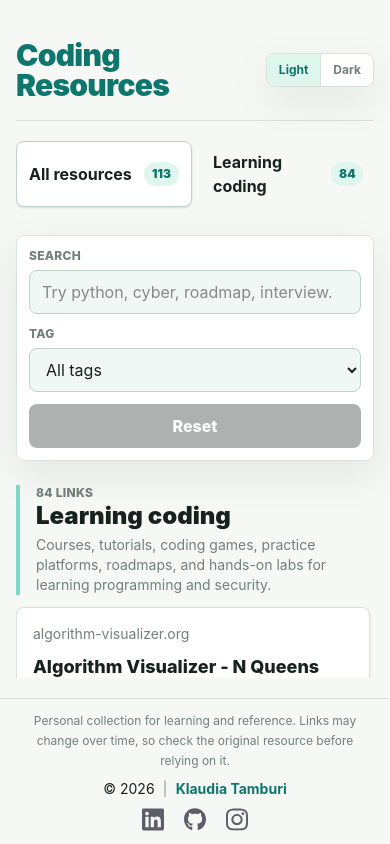
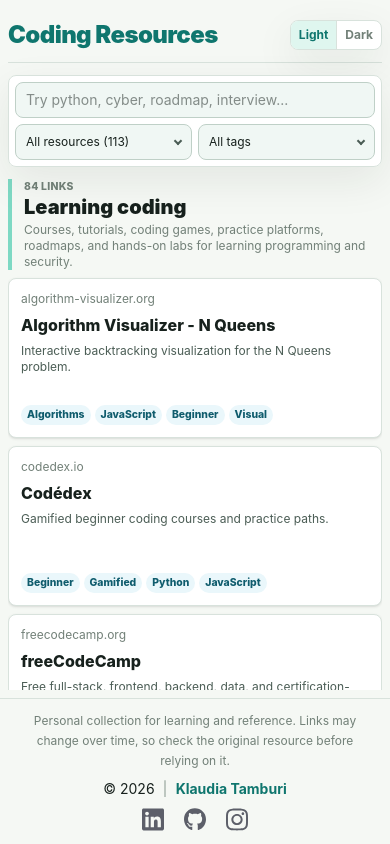
Before and after one commit to ktamburi/coding-resources, a Vue app: page / in a window 390 px wide. Built offline with nearby package versions, Linux system fonts and the light colour scheme.

Commit message:
improve responsive layout

```diff
--- a/src/App.vue
+++ b/src/App.vue
@@ -76,10 +76,10 @@ function resetFilters() {
 
 <template>
   <div class="flex h-screen flex-col overflow-hidden">
-    <div class="mx-auto flex min-h-0 w-full max-w-[1480px] flex-1 flex-col px-4 py-5">
+    <div class="flex min-h-0 w-full flex-1 flex-col px-2 py-2 sm:px-4 sm:py-5">
       <AppHeader />
 
-      <main class="grid min-h-0 flex-1 gap-6 pt-5 lg:grid-cols-[260px_minmax(0,1fr)]">
+      <main class="grid min-h-0 flex-1 gap-3 pt-3 sm:gap-6 sm:pt-5 lg:grid-cols-[260px_minmax(0,1fr)]">
         <SectionSidebar
           v-model:selected-section="selectedSection"
           :sections="sectionOptions"
@@ -88,14 +88,17 @@ function resetFilters() {
 
         <section class="flex min-h-0 min-w-0 flex-col">
           <ResourceFilters
+            v-model:selected-section="selectedSection"
             v-model:search-term="searchTerm"
             v-model:selected-tag="selectedTag"
+            :sections="sectionOptions"
+            :total-resources="totalResources"
             :tags="allTags"
             :active-filters-count="activeFiltersCount"
             @reset="resetFilters"
           />
 
-          <div class="min-h-0 flex-1 overflow-y-auto pr-1">
+          <div class="no-scrollbar min-h-0 flex-1 overflow-y-auto">
             <ResourceSection v-for="section in filteredSections" :key="section.id" :section="section" />
           </div>
         </section>
--- a/src/components/AppHeader.vue
+++ b/src/components/AppHeader.vue
@@ -3,8 +3,8 @@ import ThemeSwitch from './ThemeSwitch.vue'
 </script>
 
 <template>
-  <header class="flex items-center justify-between gap-4 border-b border-[var(--border)] py-5">
-    <h1 class="text-3xl font-black leading-none tracking-tight text-[var(--accent)] sm:text-4xl">Coding Resources</h1>
+  <header class="flex items-center justify-between gap-3 border-b border-[var(--border)] py-3 sm:gap-4 sm:py-5">
+    <h1 class="text-2xl font-black leading-none tracking-tight text-[var(--accent)] sm:text-4xl">Coding Resources</h1>
     <ThemeSwitch />
   </header>
 </template>
--- a/src/components/ResourceCard.vue
+++ b/src/components/ResourceCard.vue
@@ -9,21 +9,21 @@ defineProps<{
 
 <template>
   <a
-    class="grid min-h-56 grid-rows-[auto_auto_1fr_auto] gap-3 rounded-lg border border-[var(--border)] bg-[var(--surface)] p-4 shadow-sm transition hover:-translate-y-0.5 hover:border-[var(--border-strong)] hover:shadow-[var(--shadow)]"
+    class="grid min-h-40 grid-rows-[auto_auto_1fr_auto] gap-2 rounded-lg border border-[var(--border)] bg-[var(--surface)] p-3 shadow-sm transition hover:-translate-y-0.5 hover:border-[var(--border-strong)] hover:shadow-[var(--shadow)] sm:min-h-56 sm:gap-3 sm:p-4"
     :href="resource.url"
     target="_blank"
     rel="noreferrer"
   >
-    <span class="truncate text-sm text-[var(--text-muted)]">{{ getHostname(resource.url) }}</span>
+    <span class="truncate text-xs text-[var(--text-muted)] sm:text-sm">{{ getHostname(resource.url) }}</span>
 
-    <h3 class="text-lg font-extrabold leading-tight text-[var(--text)]">{{ resource.title }}</h3>
-    <p class="text-sm text-[var(--text-soft)]">{{ resource.description }}</p>
+    <h3 class="text-base font-extrabold leading-tight text-[var(--text)] sm:text-lg">{{ resource.title }}</h3>
+    <p class="text-xs text-[var(--text-soft)] sm:text-sm">{{ resource.description }}</p>
 
-    <div class="flex flex-wrap gap-1.5" aria-label="Tags">
+    <div class="flex flex-wrap gap-1 sm:gap-1.5" aria-label="Tags">
       <span
         v-for="tag in resource.tags"
         :key="tag"
-        class="max-w-full break-words rounded-full bg-[var(--tag-bg)] px-2 py-1 text-xs font-extrabold text-[var(--tag-text)]"
+        class="max-w-full break-words rounded-full bg-[var(--tag-bg)] px-1.5 py-0.5 text-[0.65rem] font-extrabold text-[var(--tag-text)] sm:px-2 sm:py-1 sm:text-xs"
       >
         {{ tag }}
       </span>
--- a/src/components/ResourceFilters.vue
+++ b/src/components/ResourceFilters.vue
@@ -1,51 +1,213 @@
 <script setup lang="ts">
-defineProps<{
+import { computed, onBeforeUnmount, onMounted, ref } from 'vue'
+import type { SectionOption } from '../types/resources'
+
+const props = defineProps<{
+  selectedSection: string
   searchTerm: string
   selectedTag: string
+  sections: SectionOption[]
+  totalResources: number
   tags: string[]
   activeFiltersCount: number
 }>()
 
 const emit = defineEmits<{
+  'update:selectedSection': [value: string]
   'update:searchTerm': [value: string]
   'update:selectedTag': [value: string]
   reset: []
 }>()
+
+const isSectionDropdownOpen = ref(false)
+const isTagDropdownOpen = ref(false)
+const sectionDropdown = ref<HTMLElement | null>(null)
+const tagDropdown = ref<HTMLElement | null>(null)
+
+const selectedSectionLabel = computed(() => {
+  if (props.selectedSection === 'all') {
+    return `All resources (${props.totalResources})`
+  }
+
+  const section = props.sections.find((section) => section.id === props.selectedSection)
+
+  return section ? `${section.title} (${section.filtered})` : 'All resources'
+})
+
+const selectedTagLabel = computed(() => (props.selectedTag === 'all' ? 'All tags' : props.selectedTag))
+
+function toggleSectionDropdown() {
+  isSectionDropdownOpen.value = !isSectionDropdownOpen.value
+  isTagDropdownOpen.value = false
+}
+
+function toggleTagDropdown() {
+  isTagDropdownOpen.value = !isTagDropdownOpen.value
+  isSectionDropdownOpen.value = false
+}
+
+function selectSection(sectionId: string) {
+  emit('update:selectedSection', sectionId)
+  isSectionDropdownOpen.value = false
+}
+
+function selectTag(tag: string) {
+  emit('update:selectedTag', tag)
+  isTagDropdownOpen.value = false
+}
+
+function closeDropdowns(event: MouseEvent) {
+  if (!sectionDropdown.value?.contains(event.target as Node)) {
+    isSectionDropdownOpen.value = false
+  }
+
+  if (!tagDropdown.value?.contains(event.target as Node)) {
+    isTagDropdownOpen.value = false
+  }
+}
+
+onMounted(() => document.addEventListener('click', closeDropdowns))
+onBeforeUnmount(() => document.removeEventListener('click', closeDropdowns))
 </script>
 
 <template>
   <div
-    class="z-10 grid shrink-0 gap-3 rounded-lg border border-[var(--border)] bg-[var(--surface)]/95 p-3 shadow-[var(--shadow)] backdrop-blur md:grid-cols-[minmax(260px,1fr)_minmax(180px,280px)_auto] md:items-end"
+    class="z-10 grid shrink-0 grid-cols-2 gap-1.5 rounded-lg border border-[var(--border)] bg-[var(--surface)]/95 p-1.5 shadow-[var(--shadow)] backdrop-blur sm:gap-3 sm:p-3 md:grid-cols-[minmax(260px,1fr)_minmax(180px,260px)_minmax(180px,260px)_auto] md:items-end lg:grid-cols-[minmax(260px,1fr)_minmax(180px,280px)_auto]"
     aria-label="Resource filters"
   >
-    <label class="grid gap-1.5" for="resource-search">
-      <span class="text-xs font-extrabold uppercase tracking-wide text-[var(--text-muted)]">Search</span>
+    <label class="col-span-2 grid gap-1.5 md:col-span-1" for="resource-search">
+      <span class="sr-only sm:not-sr-only sm:text-xs sm:font-extrabold sm:uppercase sm:tracking-wide sm:text-[var(--text-muted)]">
+        Search
+      </span>
       <input
         id="resource-search"
         :value="searchTerm"
         type="search"
-        class="min-h-11 w-full rounded-lg border border-[var(--border-strong)] bg-[var(--surface-soft)] px-3 text-[var(--text)] outline-none focus:border-[var(--secondary)] focus:ring-4 focus:ring-[var(--secondary)]/15"
+        class="min-h-9 w-full rounded-lg border border-[var(--border-strong)] bg-[var(--surface-soft)] px-2.5 text-sm text-[var(--text)] outline-none focus:border-[var(--secondary)] focus:ring-4 focus:ring-[var(--secondary)]/15 sm:min-h-11 sm:px-3 sm:text-base"
         placeholder="Try python, cyber, roadmap, interview..."
         @input="emit('update:searchTerm', ($event.target as HTMLInputElement).value)"
       />
     </label>
 
-    <label class="grid gap-1.5" for="tag-filter">
-      <span class="text-xs font-extrabold uppercase tracking-wide text-[var(--text-muted)]">Tag</span>
-      <select
+    <div
+      ref="sectionDropdown"
+      class="relative grid gap-1.5 lg:hidden"
+      @keydown.escape.stop="isSectionDropdownOpen = false"
+    >
+      <span
+        id="section-filter-label"
+        class="sr-only sm:not-sr-only sm:text-xs sm:font-extrabold sm:uppercase sm:tracking-wide sm:text-[var(--text-muted)]"
+      >
+        Section
+      </span>
+      <button
+        id="section-filter"
+        type="button"
+        class="relative min-h-9 w-full rounded-lg border border-[var(--border-strong)] bg-[var(--surface-soft)] px-2.5 pr-7 text-left text-xs text-[var(--text)] outline-none focus:border-[var(--secondary)] focus:ring-4 focus:ring-[var(--secondary)]/15 sm:min-h-11 sm:px-3 sm:pr-9 sm:text-base"
+        aria-haspopup="listbox"
+        :aria-expanded="isSectionDropdownOpen"
+        aria-labelledby="section-filter-label section-filter"
+        @click="toggleSectionDropdown"
+      >
+        <span class="block truncate">{{ selectedSectionLabel }}</span>
+        <span
+          class="pointer-events-none absolute right-2.5 top-1/2 h-1.5 w-1.5 -translate-y-2/3 rotate-45 border-b-2 border-r-2 border-[var(--text-soft)] sm:right-3 sm:h-2 sm:w-2"
+          aria-hidden="true"
+        />
+      </button>
+
+      <ul
+        v-if="isSectionDropdownOpen"
+        class="no-scrollbar absolute left-0 right-0 top-full z-20 mt-1 max-h-96 overflow-y-auto rounded-lg border border-[var(--border-strong)] bg-[var(--surface)] py-1 shadow-[var(--shadow)]"
+        role="listbox"
+        aria-labelledby="section-filter-label"
+      >
+        <li>
+          <button
+            type="button"
+            class="w-full px-2.5 py-1.5 text-left text-xs font-semibold text-[var(--text)] hover:bg-[var(--accent-light)] sm:px-3 sm:py-2 sm:text-sm"
+            :class="{ 'bg-[var(--accent-light)]': selectedSection === 'all' }"
+            role="option"
+            :aria-selected="selectedSection === 'all'"
+            @click="selectSection('all')"
+          >
+            All resources ({{ totalResources }})
+          </button>
+        </li>
+        <li v-for="section in sections" :key="section.id">
+          <button
+            type="button"
+            class="w-full px-2.5 py-1.5 text-left text-xs font-semibold text-[var(--text)] hover:bg-[var(--accent-light)] sm:px-3 sm:py-2 sm:text-sm"
+            :class="{ 'bg-[var(--accent-light)]': selectedSection === section.id }"
+            role="option"
+            :aria-selected="selectedSection === section.id"
+            @click="selectSection(section.id)"
+          >
+            {{ section.title }} ({{ section.filtered }})
+          </button>
+        </li>
+      </ul>
+    </div>
+
+    <div ref="tagDropdown" class="relative grid gap-1.5" @keydown.escape.stop="isTagDropdownOpen = false">
+      <span
+        id="tag-filter-label"
+        class="sr-only sm:not-sr-only sm:text-xs sm:font-extrabold sm:uppercase sm:tracking-wide sm:text-[var(--text-muted)]"
+      >
+        Tag
+      </span>
+      <button
         id="tag-filter"
-        :value="selectedTag"
-        class="min-h-11 w-full rounded-lg border border-[var(--border-strong)] bg-[var(--surface-soft)] px-3 text-[var(--text)] outline-none focus:border-[var(--secondary)] focus:ring-4 focus:ring-[var(--secondary)]/15"
-        @change="emit('update:selectedTag', ($event.target as HTMLSelectElement).value)"
+        type="button"
+        class="relative min-h-9 w-full rounded-lg border border-[var(--border-strong)] bg-[var(--surface-soft)] px-2.5 pr-7 text-left text-xs text-[var(--text)] outline-none focus:border-[var(--secondary)] focus:ring-4 focus:ring-[var(--secondary)]/15 sm:min-h-11 sm:px-3 sm:pr-9 sm:text-base"
+        aria-haspopup="listbox"
+        :aria-expanded="isTagDropdownOpen"
+        aria-labelledby="tag-filter-label tag-filter"
+        @click="toggleTagDropdown"
       >
-        <option value="all">All tags</option>
-        <option v-for="tag in tags" :key="tag" :value="tag">{{ tag }}</option>
-      </select>
-    </label>
+        <span class="block truncate">{{ selectedTagLabel }}</span>
+        <span
+          class="pointer-events-none absolute right-2.5 top-1/2 h-1.5 w-1.5 -translate-y-2/3 rotate-45 border-b-2 border-r-2 border-[var(--text-soft)] sm:right-3 sm:h-2 sm:w-2"
+          aria-hidden="true"
+        />
+      </button>
+
+      <ul
+        v-if="isTagDropdownOpen"
+        class="no-scrollbar absolute left-0 right-0 top-full z-20 mt-1 max-h-64 overflow-y-auto rounded-lg border border-[var(--border-strong)] bg-[var(--surface)] py-1 shadow-[var(--shadow)]"
+        role="listbox"
+        aria-labelledby="tag-filter-label"
+      >
+        <li>
+          <button
+            type="button"
+            class="w-full px-2.5 py-1.5 text-left text-xs font-semibold text-[var(--text)] hover:bg-[var(--accent-light)] sm:px-3 sm:py-2 sm:text-sm"
+            :class="{ 'bg-[var(--accent-light)]': selectedTag === 'all' }"
+            role="option"
+            :aria-selected="selectedTag === 'all'"
+            @click="selectTag('all')"
+          >
+            All tags
+          </button>
+        </li>
+        <li v-for="tag in tags" :key="tag">
+          <button
+            type="button"
+            class="w-full px-2.5 py-1.5 text-left text-xs font-semibold text-[var(--text)] hover:bg-[var(--accent-light)] sm:px-3 sm:py-2 sm:text-sm"
+            :class="{ 'bg-[var(--accent-light)]': selectedTag === tag }"
+            role="option"
+            :aria-selected="selectedTag === tag"
+            @click="selectTag(tag)"
+          >
+            {{ tag }}
+          </button>
+        </li>
+      </ul>
+    </div>
 
     <button
       type="button"
-      class="min-h-11 rounded-lg bg-[var(--text)] px-4 font-extrabold text-[var(--bg)] transition disabled:cursor-not-allowed disabled:opacity-35"
+      class="hidden min-h-11 rounded-lg bg-[var(--text)] px-4 font-extrabold text-[var(--bg)] transition disabled:cursor-not-allowed disabled:opacity-35 lg:block"
       :disabled="activeFiltersCount === 0"
       @click="emit('reset')"
     >
--- a/src/components/ResourceSection.vue
+++ b/src/components/ResourceSection.vue
@@ -8,16 +8,16 @@ defineProps<{
 </script>
 
 <template>
-  <section class="pt-6">
-    <div class="mb-3 border-l-4 pl-4" :style="{ borderColor: section.accent }">
-      <p class="text-xs font-extrabold uppercase tracking-wide text-[var(--text-muted)]">
+  <section class="pt-3 sm:pt-6">
+    <div class="mb-2 border-l-4 pl-3 sm:mb-3 sm:pl-4" :style="{ borderColor: section.accent }">
+      <p class="text-[0.65rem] font-extrabold uppercase tracking-wide text-[var(--text-muted)] sm:text-xs">
         {{ section.resources.length }} links
       </p>
-      <h2 class="text-2xl font-black leading-tight text-[var(--text)] sm:text-3xl">{{ section.title }}</h2>
-      <span class="mt-1 block max-w-3xl text-sm text-[var(--text-muted)]">{{ section.description }}</span>
+      <h2 class="text-xl font-black leading-tight text-[var(--text)] sm:text-3xl">{{ section.title }}</h2>
+      <span class="mt-0.5 block max-w-3xl text-xs text-[var(--text-muted)] sm:mt-1 sm:text-sm">{{ section.description }}</span>
     </div>
 
-    <div class="grid grid-cols-1 gap-3 sm:grid-cols-2 xl:grid-cols-3 2xl:grid-cols-4">
+    <div class="grid grid-cols-1 gap-2 sm:grid-cols-2 sm:gap-3 xl:grid-cols-3 2xl:grid-cols-4">
       <ResourceCard v-for="resource in section.resources" :key="resource.id" :resource="resource" />
     </div>
   </section>
--- a/src/components/SectionSidebar.vue
+++ b/src/components/SectionSidebar.vue
@@ -13,7 +13,10 @@ const emit = defineEmits<{
 </script>
 
 <template>
-  <aside class="flex min-h-0 gap-2 overflow-x-auto pb-1 lg:grid lg:content-start lg:overflow-visible" aria-label="Sections">
+  <aside
+    class="hidden min-h-0 gap-2 lg:grid lg:content-start"
+    aria-label="Sections"
+  >
     <button
       type="button"
       class="flex min-h-12 w-44 shrink-0 items-center justify-between gap-3 rounded-lg border px-3 py-2 text-left font-bold text-[var(--text)] transition lg:w-full"
--- a/src/components/ThemeSwitch.vue
+++ b/src/components/ThemeSwitch.vue
@@ -54,7 +54,7 @@ onMounted(() => {
           @change="applyTheme('light')"
         />
         <span
-          class="block px-3 py-2 transition hover:bg-[var(--accent-light)] hover:text-[var(--text)] peer-checked:bg-[var(--accent-light)] peer-checked:text-[var(--accent)] peer-focus-visible:outline peer-focus-visible:outline-2 peer-focus-visible:outline-offset-[-2px] peer-focus-visible:outline-[var(--accent)]"
+          class="block px-2 py-1.5 transition hover:bg-[var(--accent-light)] hover:text-[var(--text)] peer-checked:bg-[var(--accent-light)] peer-checked:text-[var(--accent)] peer-focus-visible:outline peer-focus-visible:outline-2 peer-focus-visible:outline-offset-[-2px] peer-focus-visible:outline-[var(--accent)] sm:px-3 sm:py-2"
         >
           Light
         </span>
@@ -70,7 +70,7 @@ onMounted(() => {
           @change="applyTheme('dark')"
         />
         <span
-          class="block px-3 py-2 transition hover:bg-[var(--accent-light)] hover:text-[var(--text)] peer-checked:bg-[var(--accent-light)] peer-checked:text-[var(--accent)] peer-focus-visible:outline peer-focus-visible:outline-2 peer-focus-visible:outline-offset-[-2px] peer-focus-visible:outline-[var(--accent)]"
+          class="block px-2 py-1.5 transition hover:bg-[var(--accent-light)] hover:text-[var(--text)] peer-checked:bg-[var(--accent-light)] peer-checked:text-[var(--accent)] peer-focus-visible:outline peer-focus-visible:outline-2 peer-focus-visible:outline-offset-[-2px] peer-focus-visible:outline-[var(--accent)] sm:px-3 sm:py-2"
         >
           Dark
         </span>
--- a/src/style.css
+++ b/src/style.css
@@ -66,3 +66,12 @@ body {
 #app {
   height: 100vh;
 }
+
+.no-scrollbar {
+  scrollbar-width: none;
+  -ms-overflow-style: none;
+}
+
+.no-scrollbar::-webkit-scrollbar {
+  display: none;
+}
```
